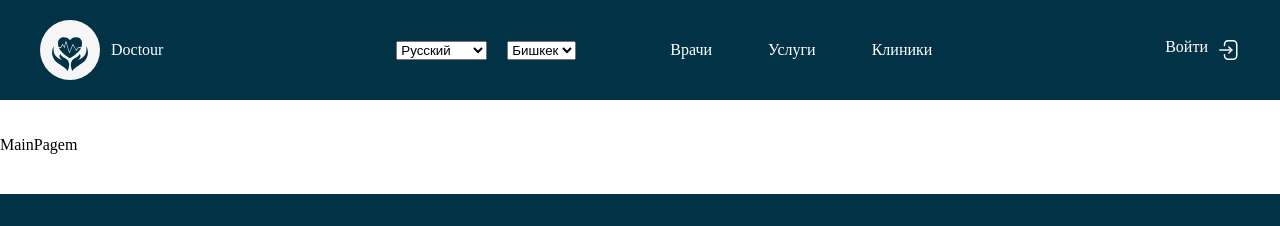
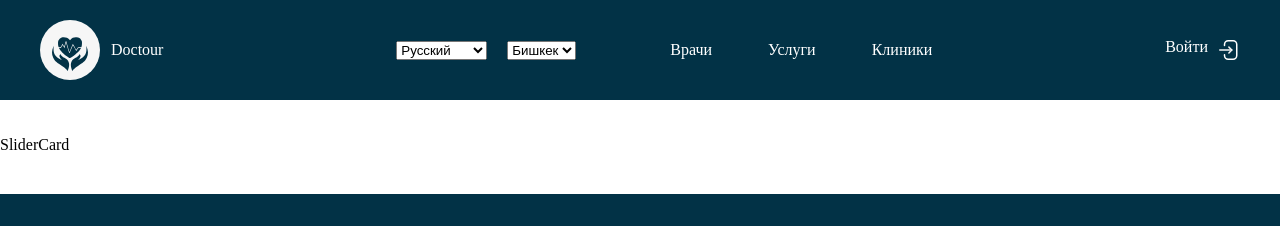
Before and after one commit to akbaralievv/doctour, a React (Create React App) app: page / in a window 1280 px wide. Shown: the top 226 px of the page. Built offline with nearby package versions, Linux system fonts and the light colour scheme.

Commit message:
feat: add SliderCard

```diff
--- /dev/null
+++ b/src/components/SliderCard/index.js
@@ -0,0 +1,7 @@
+import React from 'react';
+
+function SliderCard() {
+  return <div>SliderCard</div>;
+}
+
+export default SliderCard;
--- a/src/pages/MainPage/index.js
+++ b/src/pages/MainPage/index.js
@@ -1,7 +1,12 @@
 import React from 'react';
+import SliderCard from '../../components/SliderCard';
 
 function MainPage() {
-  return <div>MainPagem</div>;
+  return (
+    <div>
+      <SliderCard />
+    </div>
+  );
 }
 
 export default MainPage;
```
